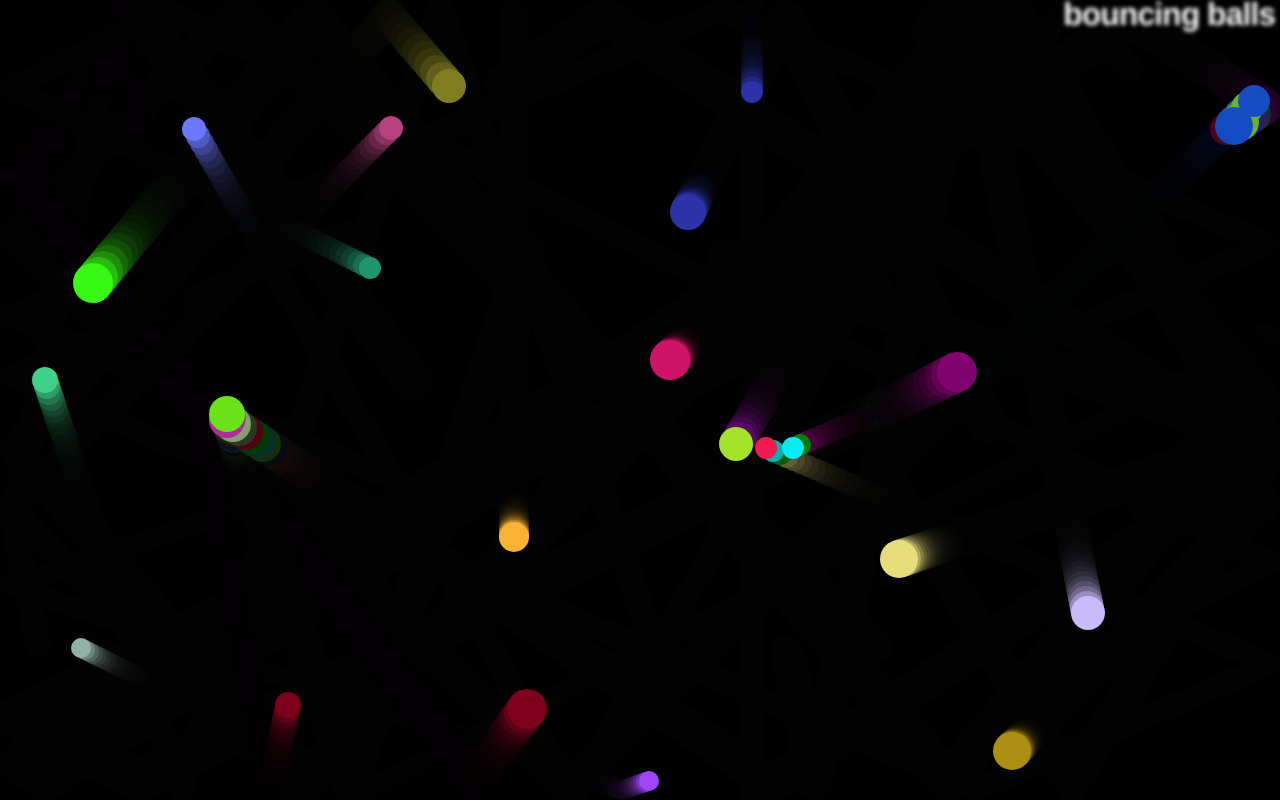
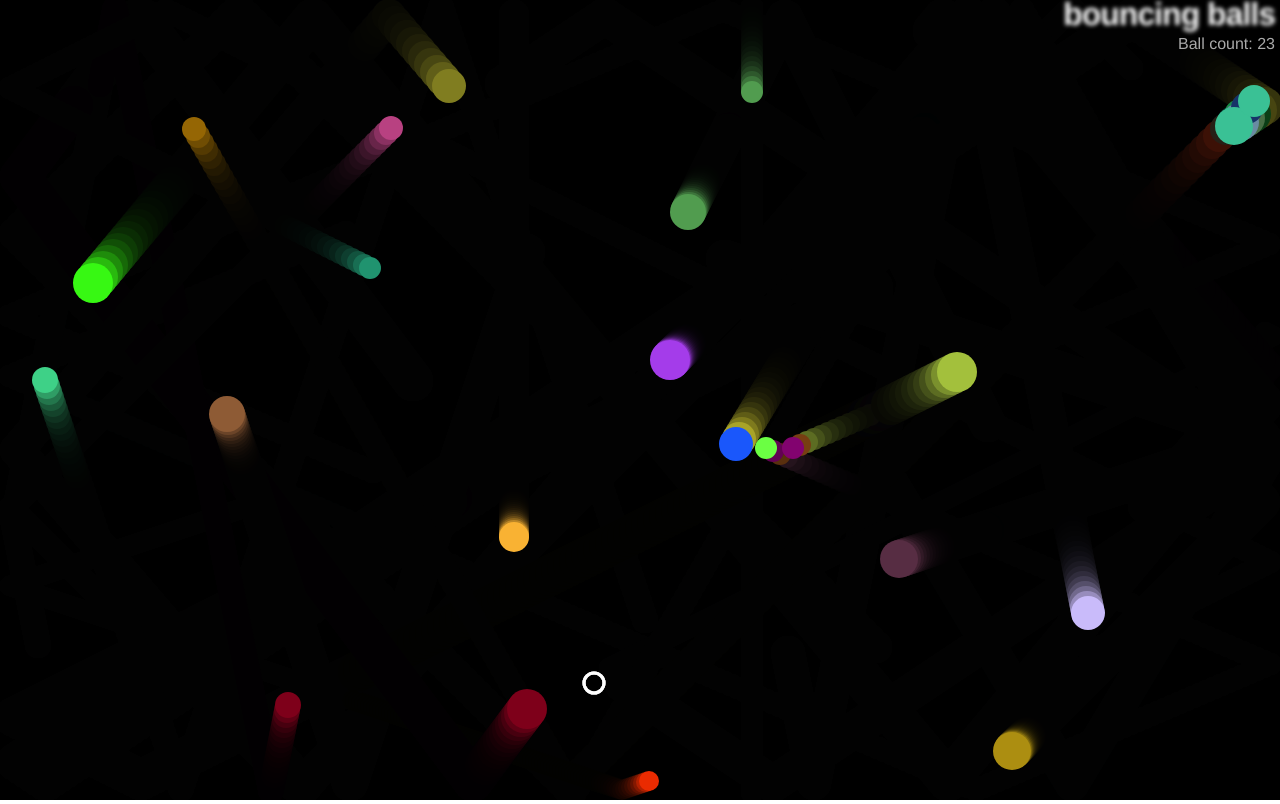
Before and after one commit to Evaloper/bouncing_ball_demo, a plain HTML site: page index.html in a window 1280 px wide. Drawn offline with Linux system fonts and the light colour scheme.

Commit message:
Bouncing ball chanllenge

```diff
--- a/index.html
+++ b/index.html
@@ -9,6 +9,7 @@
 
   <body>
     <h1>bouncing balls</h1>
+    <p>Ball count: </p>
     <canvas></canvas>
 
     <script src="main-finished.js"></script>
--- a/main-finished.js
+++ b/main-finished.js
@@ -1,4 +1,7 @@
 // set up canvas
+
+const para = document.querySelector('p');
+let count = 0;
 
 const canvas = document.querySelector('canvas');
 const ctx = canvas.getContext('2d');
@@ -9,24 +12,38 @@ const height = canvas.height = window.innerHeight;
 // function to generate random number
 
 function random(min, max) {
-  return Math.floor(Math.random() * (max - min + 1)) + min;
+   return Math.floor(Math.random() * (max - min  + 1)) + min;
 }
 
 // function to generate random RGB color value
 
 function randomRGB() {
    return `rgb(${random(0, 255)},${random(0, 255)},${random(0, 255)})`;
+
 }
 
-class Ball {
+class Shape {
+
+   constructor(x, y, velX, velY) {
+      this.x = x;
+      this.y = y;
+      this.velX = velX;
+      this.velY = velY;
+   }
+}
+
+class Ball extends Shape {
 
    constructor(x, y, velX, velY, color, size) {
+      super(x, y, velX, velY);
+
       this.x = x;
       this.y = y;
       this.velX = velX;
       this.velY = velY;
       this.color = color;
       this.size = size;
+      this.exists = true;
    }
 
    draw() {
@@ -59,7 +76,7 @@ class Ball {
 
    collisionDetect() {
       for (const ball of balls) {
-         if (!(this === ball)) {
+         if (!(this === ball) && ball.exists) {
             const dx = this.x - ball.x;
             const dy = this.y - ball.y;
             const distance = Math.sqrt(dx * dx + dy * dy);
@@ -73,33 +90,114 @@ class Ball {
 
 }
 
+class EvilCircle extends Shape {
+
+   constructor(x, y) {
+      super(x, y, 20, 20);
+
+      this.color = "#fff";
+      this.size = 10;
+
+
+      window.addEventListener('keydown', (e) => {
+         switch (e.key) {
+            case 'a':
+               this.x -= this.velX;
+               break;
+            case 'd':
+               this.x += this.velX;
+               break;
+            case 'w':
+               this.y -= this.velY;
+               break;
+            case 's':
+               this.y += this.velY;
+               break;
+         }
+      });
+   }
+
+   draw() {
+      ctx.beginPath();
+      ctx.strokeStyle = this.color;
+      ctx.lineWidth = 3;
+      ctx.arc(this.x, this.y, this.size, 0, 2 * Math.PI);
+      ctx.stroke();
+   }
+
+   checkBounds() {
+      if ((this.x + this.size) >= width) {
+         this.x -= this.size;
+      }
+
+      if ((this.x - this.size) <= 0) {
+         this.x += this.size;
+      }
+
+      if ((this.y + this.size) >= height) {
+         this.y -= this.size;
+      }
+
+      if ((this.y - this.size) <= 0) {
+         this.y += this.size;
+      }
+   }
+
+   collisionDetect() {
+      for (const ball of balls) {
+         if (ball.exists) {
+            const dx = this.x - ball.x;
+            const dy = this.y - ball.y;
+            const distance = Math.sqrt(dx * dx + dy * dy);
+
+            if (distance < this.size + ball.size) {
+               ball.exists = false;
+               count--;
+               para.textContent = 'Ball count: ' + count;
+            }
+         }
+      }
+   }
+
+}
+
 const balls = [];
 
 while (balls.length < 25) {
-   const size = random(10,20);
+   const size = random(10, 20);
    const ball = new Ball(
       // ball position always drawn at least one ball width
       // away from the edge of the canvas, to avoid drawing errors
-      random(0 + size,width - size),
-      random(0 + size,height - size),
-      random(-7,7),
-      random(-7,7),
+      random(0 + size, width - size),
+      random(0 + size, height - size),
+      random(-7, 7),
+      random(-7, 7),
       randomRGB(),
       size
    );
 
    balls.push(ball);
+   count++;
+   para.textContent = 'Ball count: ' + count;
 }
+
+const evilBall = new EvilCircle(random(0, width), random(0, height));
 
 function loop() {
    ctx.fillStyle = 'rgba(0, 0, 0, 0.25)';
-   ctx.fillRect(0, 0,  width, height);
+   ctx.fillRect(0, 0, width, height);
 
    for (const ball of balls) {
+      if (ball.exists) {
          ball.draw();
          ball.update();
          ball.collisionDetect();
       }
+   }
+
+   evilBall.draw();
+   evilBall.checkBounds();
+   evilBall.collisionDetect();
 
    requestAnimationFrame(loop);
 }
--- a/style.css
+++ b/style.css
@@ -23,3 +23,11 @@ html, body {
     color: transparent;
     text-shadow: 0 0 4px white;
   }
+
+  p {
+    position: absolute;
+    margin: 0;
+    top: 35px;
+    right: 5px;
+    color: #aaa;
+  }
```
Lines whose indentation alone changed are shown as unchanged.
